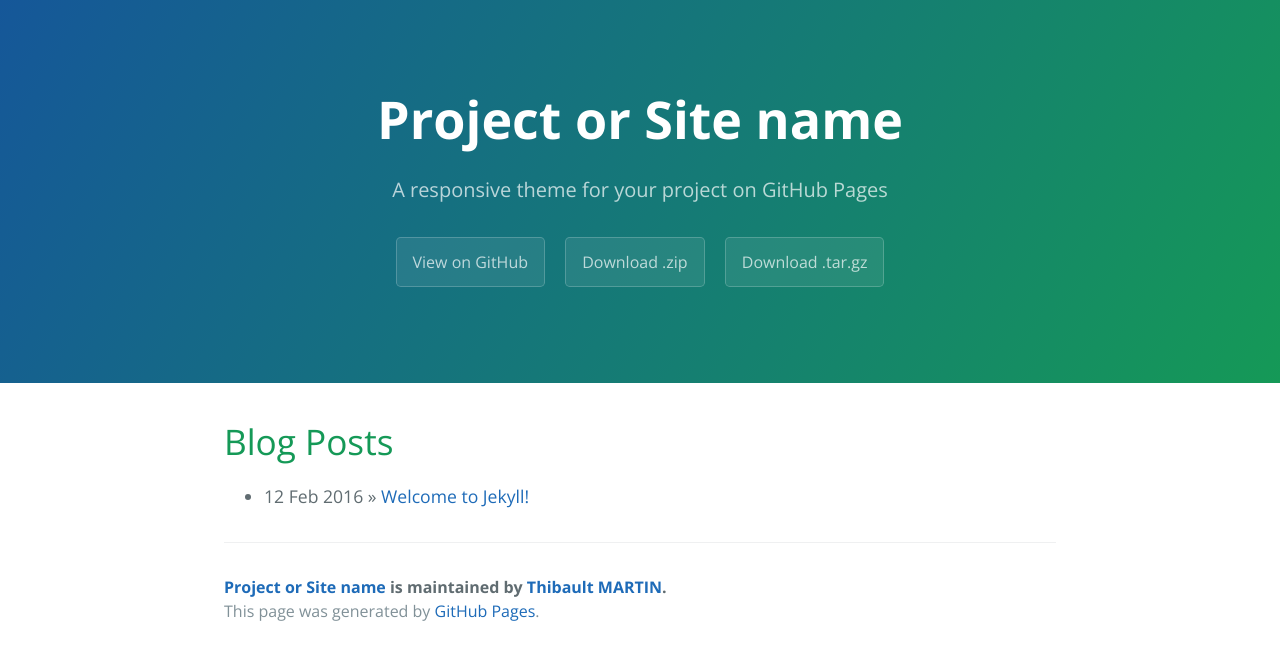
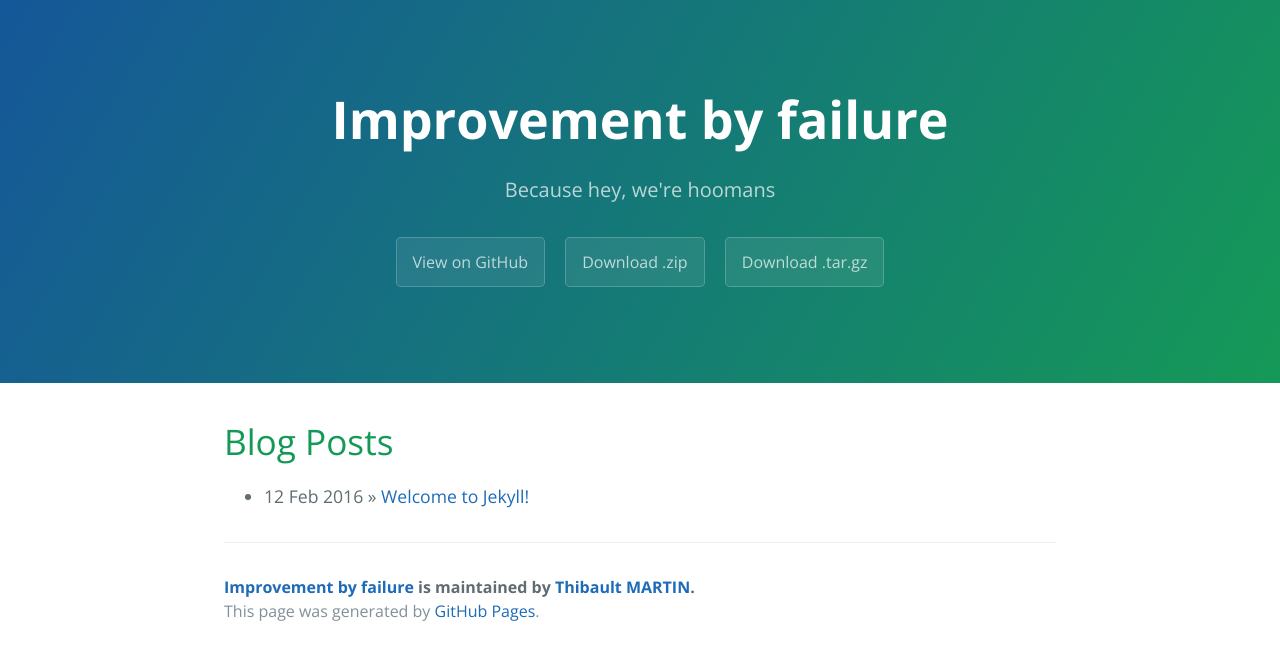
Before and after one commit to thibaultamartin/thibaultamartin.github.io, a Jekyll site: the page built from index.html, in a window 1280 px wide. Shown: the top 660 px of the page. Built offline with Jekyll 4.4.1, drawn with Linux system fonts in a browser that asks for light colours; the list of posts is cut into pages by our own code.

Commit message:
Change the title and tagline

```diff
--- a/_config.yml
+++ b/_config.yml
@@ -1,6 +1,6 @@
 # Setup
-title:        Project or Site name
-tagline:      A responsive theme for your project on GitHub Pages
+title:        Improvement by failure
+tagline:      Because hey, we're hoomans
 baseurl:      ""
 paginate:     1
 
```
